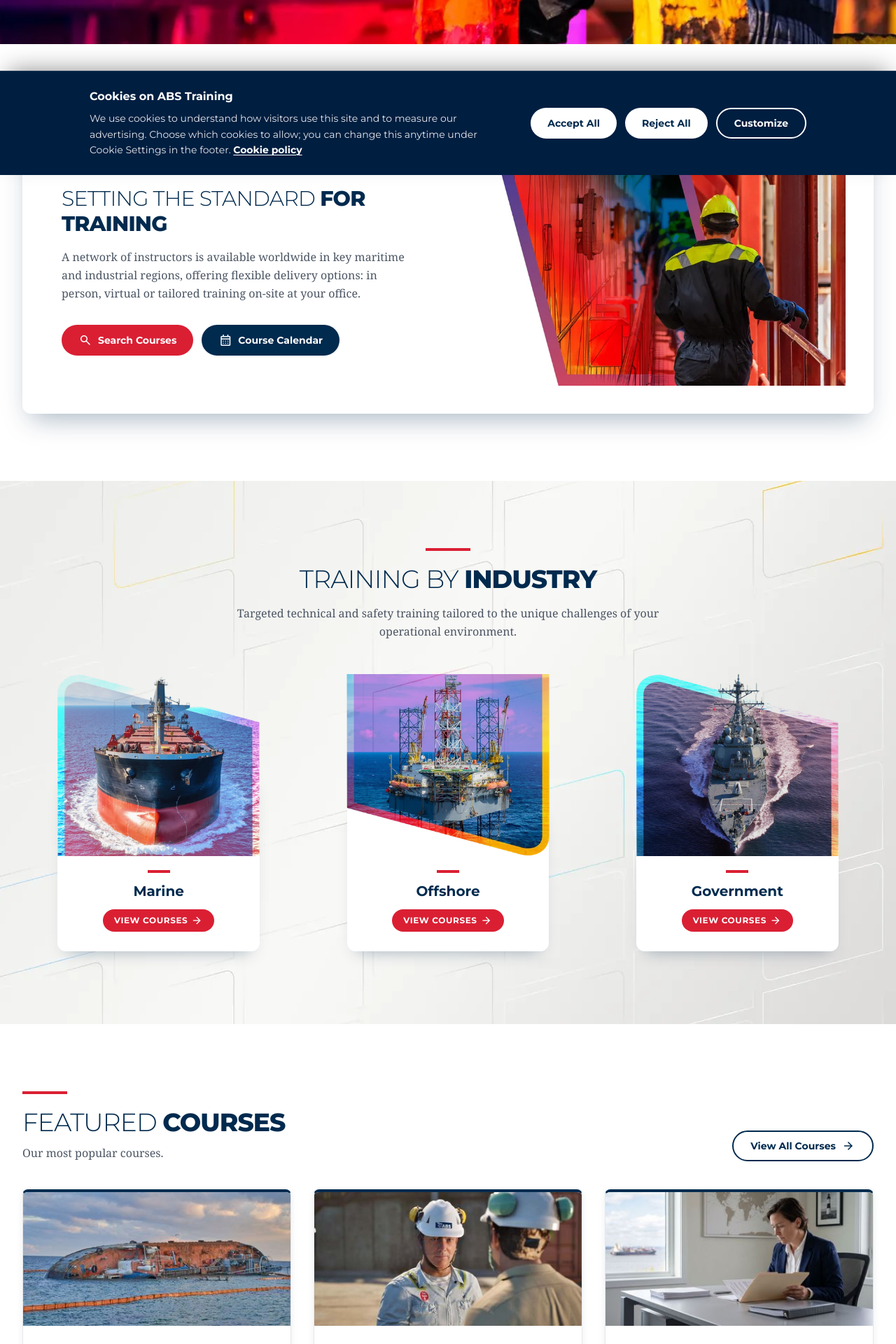
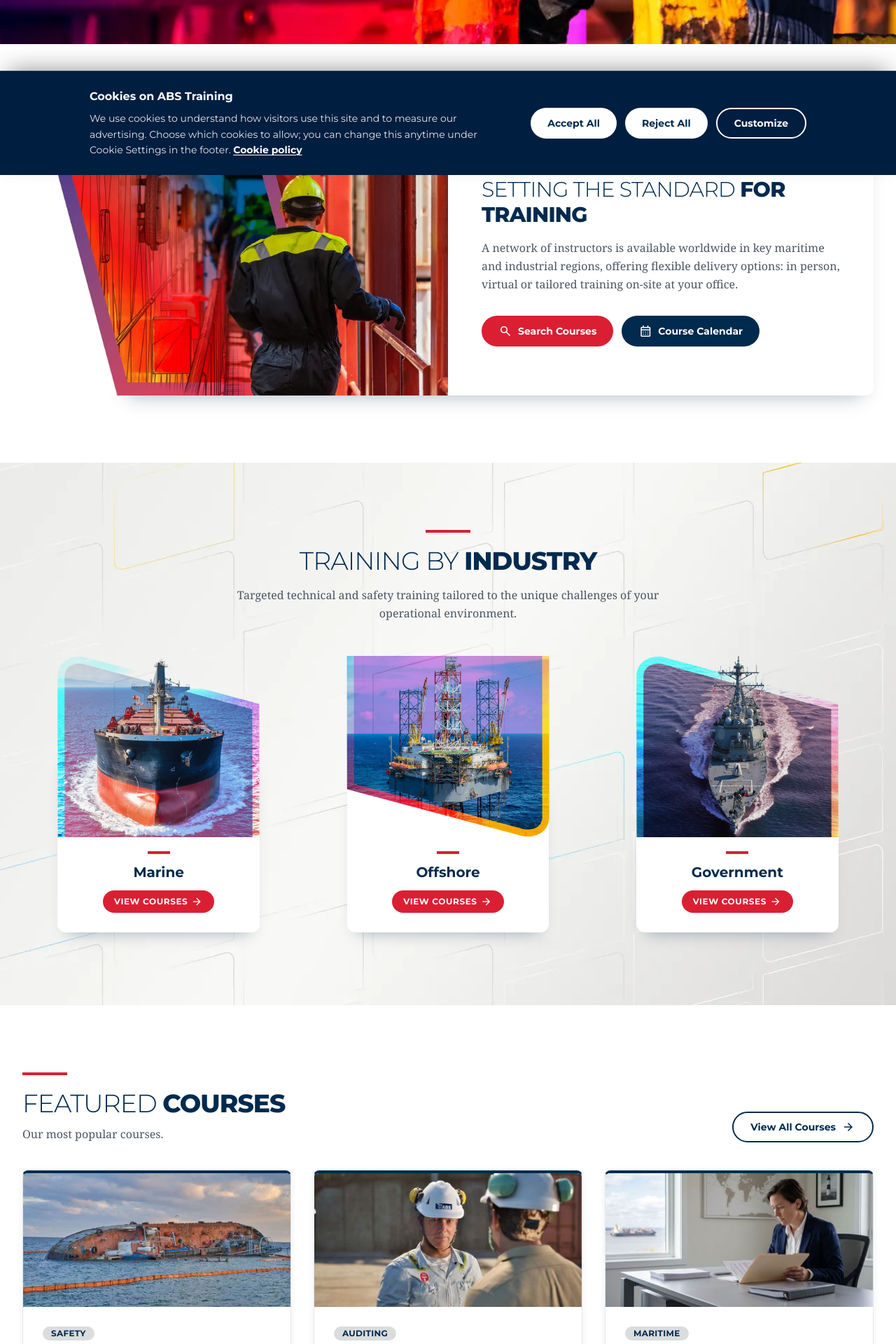
Before and after one commit to mmiller-eagle-org/abs-training, a Jekyll site: the page built from index.html, in a window 1280 px wide. Shown: the part 650-2570 px from the top of the page at 70% size. Built offline with Jekyll 4.4.1, drawn with Linux system fonts in a browser that asks for light colours; nearby versions of some CDN libraries; some web fonts are replaced.

Commit message:
Setting The Standard: artwork on the left, white card body continuing from it
Co-authored-by: Copilot App <223556219+Copilot@users.noreply.github.com>

```diff
--- a/index.html
+++ b/index.html
@@ -24,8 +24,15 @@ layout: default
     <!-- WHY ABS TRAINING: Media Feature -->
     <section class="py-16 lg:py-24 bg-white" aria-labelledby="why-title">
         <div class="container mx-auto px-6 lg:px-8">
-            <div class="grid lg:grid-cols-2 rounded-xl overflow-hidden bg-white shadow-card-hover">
-                <div class="p-8 lg:p-14 flex flex-col justify-center">
+            <!-- One card: the artwork is the left (top on smaller screens) and the white card body continues from it.
+                 The artwork is shown whole; its own slanted frame is the card's left edge. On wide screens the body slides
+                 in behind the artwork from the corner where the slant meets the bottom (22.2% of the artwork's width), so
+                 the card's bottom edge and shadow start there; on smaller screens it tucks up under the artwork's bottom. -->
+            <div class="mx-auto max-w-3xl xl:max-w-none xl:flex xl:items-stretch">
+                <div class="relative z-10 xl:w-1/2 xl:shrink-0">
+                    {% include training-picture.html name="setting-standard" widths="800,1400" width="2000" height="1334" sizes="(min-width: 1280px) 608px, (min-width: 768px) 768px, 100vw" class="block w-full h-auto" %}
+                </div>
+                <div class="-mt-6 flex flex-col justify-center rounded-b-xl bg-white px-8 pb-10 pt-12 shadow-[0_16px_26px_-16px_rgba(0,42,78,0.35)] sm:px-12 xl:mt-0 xl:-ml-[38.9%] xl:flex-1 xl:rounded-b-none xl:rounded-r-xl xl:py-10 xl:pl-[calc(38.9%_+_3rem)] xl:pr-12">
                     <span class="block w-10 h-1 bg-abs-red mb-5"></span>
                     <h2 id="why-title" class="text-2xl lg:text-3xl text-abs-blue uppercase tracking-tight mb-4"><span class="font-light">Setting The Standard</span> <span class="font-extrabold">For Training</span></h2>
                     <p class="font-serif text-gray-600 leading-relaxed mb-8">
@@ -39,10 +46,6 @@ layout: default
                             <span class="material-symbols-outlined text-[20px]" aria-hidden="true">calendar_month</span> Course Calendar
                         </a>
                     </div>
-                </div>
-                <!-- ABS training artwork on white; shown whole, never cropped -->
-                <div class="flex items-center justify-center bg-white px-6 pb-8 lg:p-10">
-                    {% include training-picture.html name="setting-standard" widths="800,1400" width="2000" height="1334" sizes="(min-width: 1280px) 560px, (min-width: 1024px) 45vw, 100vw" class="w-full h-auto" %}
                 </div>
             </div>
         </div>
```
